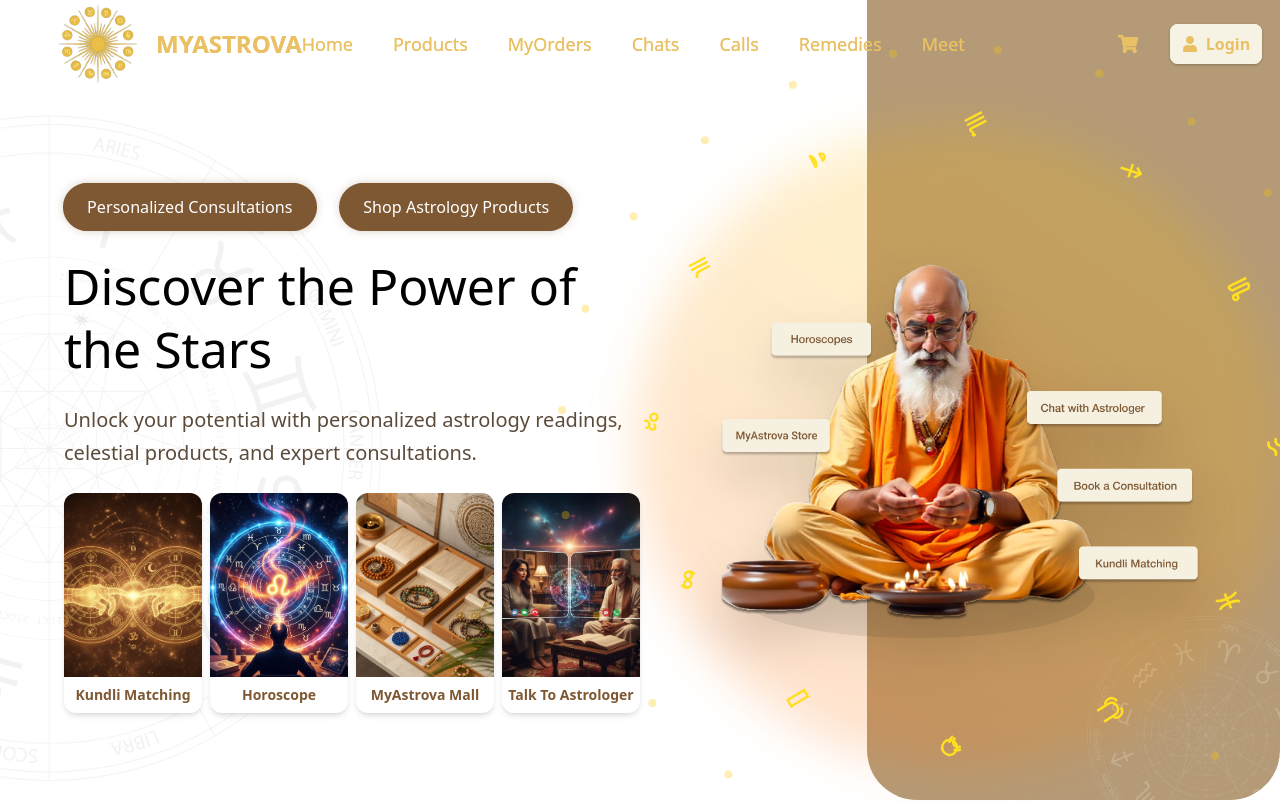
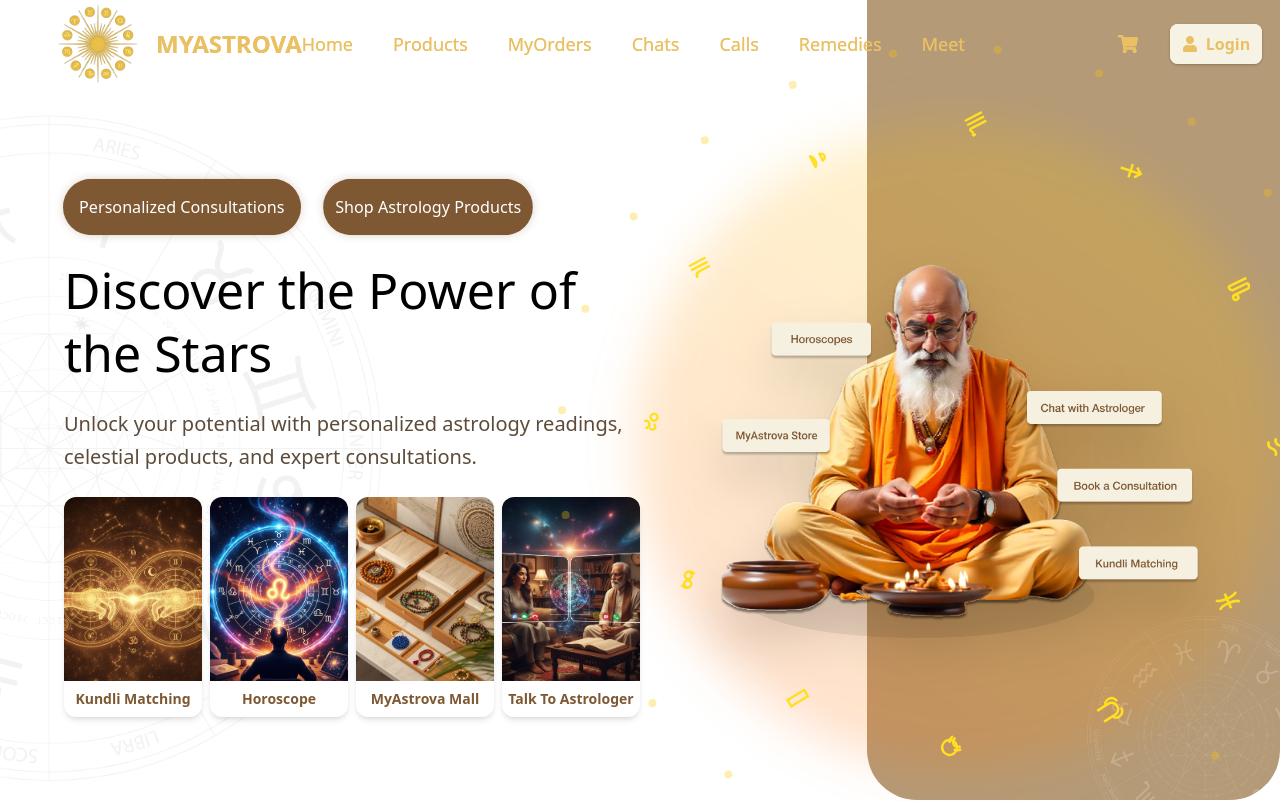
Before and after one commit to AbhishekGour12/astrova, a Next.js app in the folder client/: page / in a window 1280 px wide. Shown: the top 802 px of the page. Built offline with nearby package versions, Linux system fonts and the light colour scheme; no server answers.

Commit message:
first commit

```diff
--- a/client/src/app/page.js
+++ b/client/src/app/page.js
@@ -228,7 +228,7 @@
     {/* BUTTON 1: Personalized Consultations */}
 
 <motion.button
-  className="relative overflow-hidden inline-block rounded-full shadow-md text-sm sm:text-base font-medium whitespace-nowrap"
+  className="relative  overflow-hidden inline-block rounded-full shadow-md text-sm sm:text-base font-medium"
   onClick={() => router.push("/astrologers?service=ALL")}
   animate={{
     scale: [1, 1.02, 1],
@@ -262,7 +262,7 @@
   />
 
   {/* Text Layer */}
-  <span className="relative z-20 px-6 py-3 block text-white">
+  <span className="relative z-20 p-4 max-sm:p-3 block text-white max-sm:text-xs w-full">
     Personalized Consultations
   </span>
 </motion.button>
@@ -274,7 +274,7 @@
 
     {/* BUTTON 2: Shop Astrology Products */}
     <motion.button
-      className="relative overflow-hidden w-full lg:w-auto rounded-full shadow-md text-sm sm:text-base font-medium whitespace-nowrap"
+      className="relative overflow-hidden w-full lg:w-auto rounded-full shadow-md text-sm sm:text-base font-medium"
       onClick={() => {
         router.push("/ProductsPage");
       }}
@@ -311,7 +311,7 @@
       />
 
       {/* Text Layer (Must be above shine) */}
-      <span className="relative z-20 px-6 py-3 block text-white">
+      <span className="relative w-full z-20 p-3 max-sm:p-2 flex justify-center items-center text-white flex-wrap">
         Shop Astrology Products
       </span>
     </motion.button>
```
